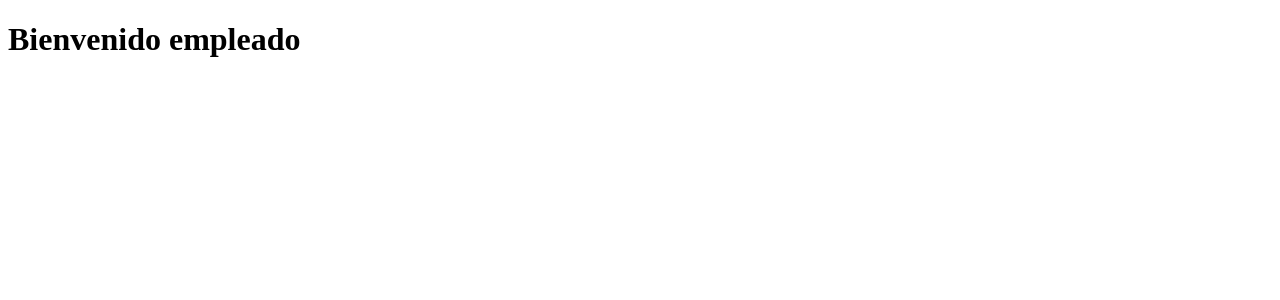
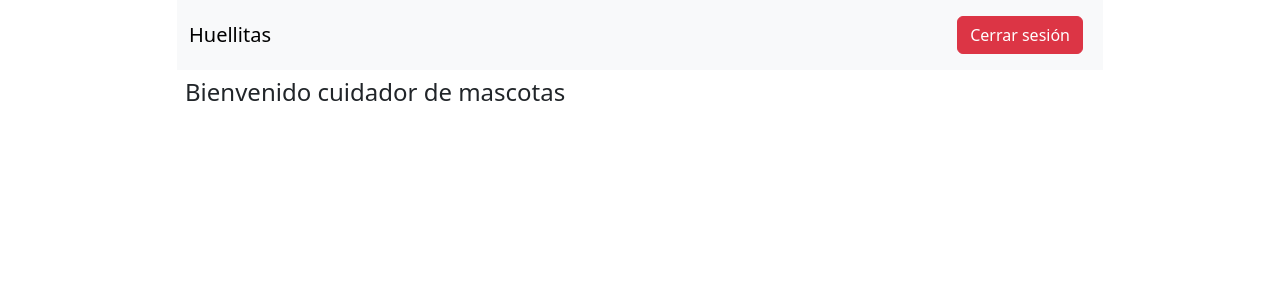
Before and after one commit to and135cd/PROYECTOFINALPROGRACOMERCIAL1, a Django app: page /employee/ in a window 1280 px wide. Shown: the top 300 px of the page. Run offline with Django 4.2, Linux system fonts and the light colour scheme.

Commit message:
Login cuidadores

```diff
--- a/proyecto/account/templates/employee.html
+++ b/proyecto/account/templates/employee.html
@@ -11,14 +11,53 @@
         <meta name="description" content="">
         <meta name="viewport" content="width=device-width, initial-scale=1">
         <link rel="stylesheet" href="">
+        <link href="https://cdn.jsdelivr.net/npm/bootstrap@5.3.1/dist/css/bootstrap.min.css" rel="stylesheet" integrity="sha384-4bw+/aepP/YC94hEpVNVgiZdgIC5+VKNBQNGCHeKRQN+PtmoHDEXuppvnDJzQIu9" crossorigin="anonymous">
+
     </head>
     <body>
-        <!--[if lt IE 7]>
-            <p class="browsehappy">You are using an <strong>outdated</strong> browser. Please <a href="#">upgrade your browser</a> to improve your experience.</p>
-        <![endif]-->
-        <container>
-            <h1>Bienvenido empleado</h1>
-        </container>
-        <script src="" async defer></script>
+        <div class="content">
+            <div class="container">
+              <div class="row justify-content-center">
+                <div class="col-md-10 contents">
+                  <div class="row justify-content-center">
+                    <div class="col-md-12">
+                      <div class="form-block">
+                        <nav class="navbar bg-body-tertiary">
+                          <div class="container-fluid p-">
+                            <a class="navbar-brand">Huellitas</a>
+                            <form class="d-flex" role="search">
+
+                              <div class='p-2'>
+                                <form method="post">
+                                    {% csrf_token %}
+                                    <button type="submit" class="btn btn-danger">Cerrar sesión</button>
+                                </form>
+                              </div>
+
+
+
+                            </form>
+                          </div>
+                        </nav>
+                      </div>
+                    </div>
+                  </div>
+
+                  <div class='m-2'>
+                    <h4>Bienvenido cuidador de mascotas</h4>
+                  </div>
+
+                </div>
+
+
+
+              </div>
+
+
+            </div>
+
+
+
+          </div>
     </body>
 </html>
--- a/proyecto/account/urls.py
+++ b/proyecto/account/urls.py
@@ -5,4 +5,5 @@ urlpatterns = [
     path('login/',views.login_view,name='login'),
     path('registro/',views.registro,name='registro'),
     path('employee/', views.employee, name='employee'),
+    path('logout/', views.logout_view, name='logout'),
 ]
--- a/proyecto/account/views.py
+++ b/proyecto/account/views.py
@@ -59,9 +59,9 @@ def login_view(request):
             if user is not None:
                 login(request, user)
                 if user.is_admin:
-                    return redirect('admin', {'token': user.get_token()})
+                    return render(request,'admin.html')
                 elif user.is_customer:
-                    return redirect('home', {'token': user.get_token()})
+                    return render(request,'customer.html')
                 elif user.is_employee:
                     return render(request,'employee.html')
                 else:
@@ -69,9 +69,9 @@ def login_view(request):
     else:
         return render(request, 'login.html')
 
-def logout(request):
+def logout_view(request):
     logout(request)
-    return redirect('login')
+    return render(request,'login.html')
 
 def employee(request):
     return render(request, "employee.html")
```
